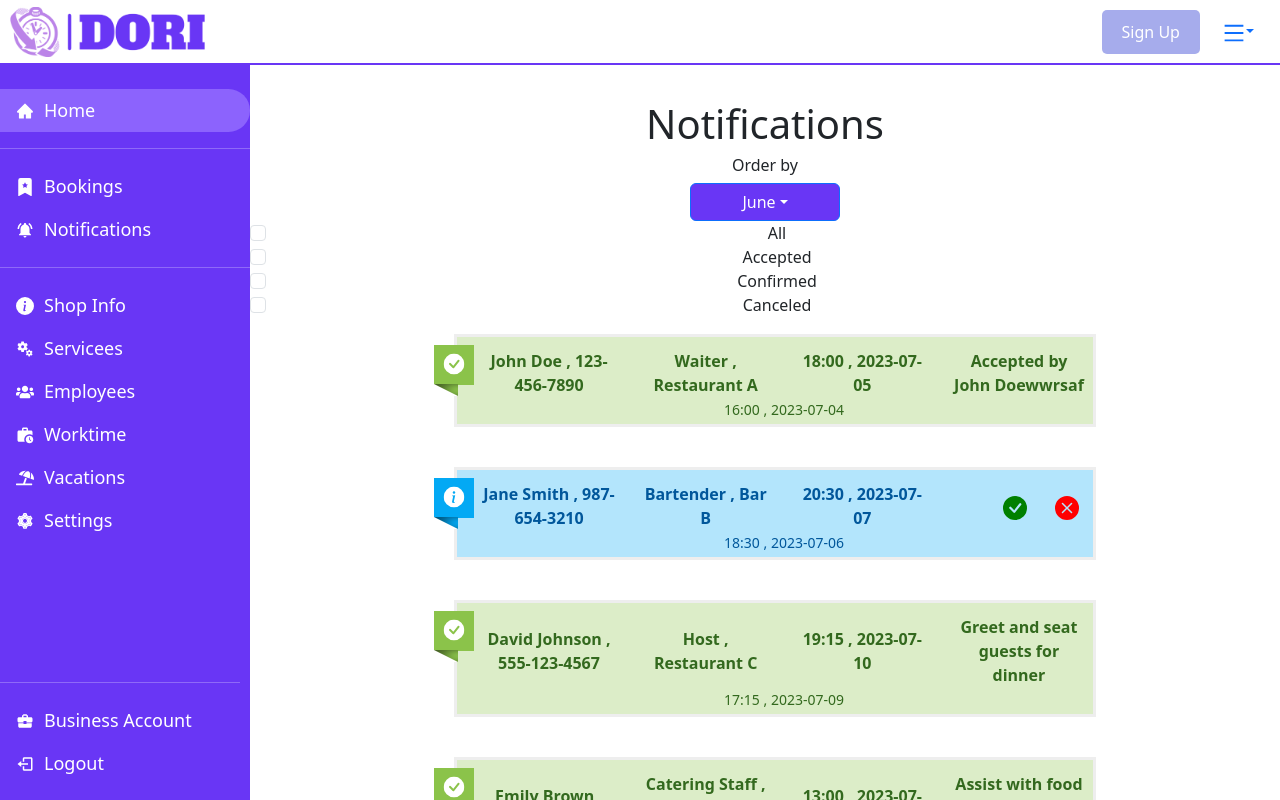
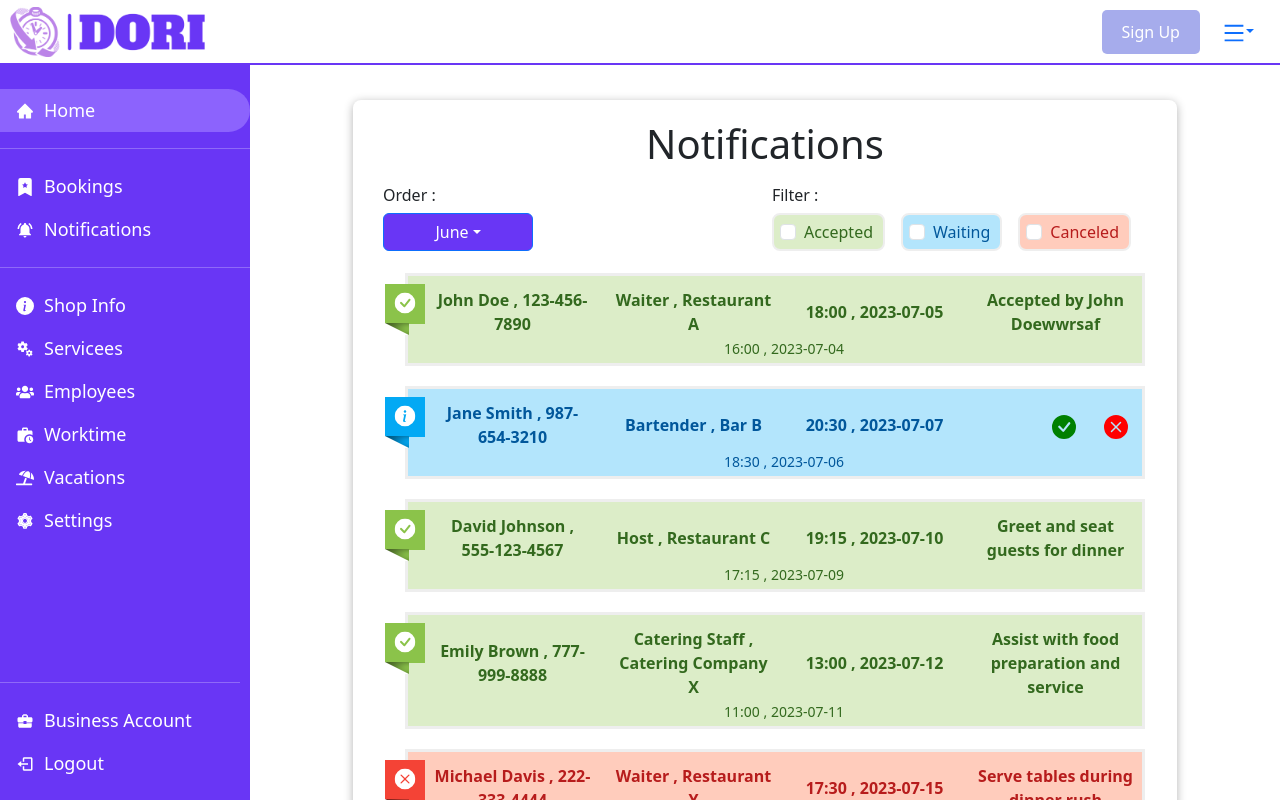
Before and after one commit to muradissa/Dori-Frontend, a React (Create React App) app: page /shop-account/notifications in a window 1280 px wide. Shown: the top 800 px of the page. Built offline with nearby package versions, Linux system fonts and the light colour scheme.

Commit message:
update design the notifications

```diff
--- a/src/App.css
+++ b/src/App.css
@@ -128,7 +128,7 @@
   max-width: 90%;
   width: 80%;
   margin: 0 auto;
-  padding: 20px;
+  /* padding: 20px; */
 }
 
 .table-container  h1 {
--- a/src/components/business/notifications/NotificationBox.jsx
+++ b/src/components/business/notifications/NotificationBox.jsx
@@ -213,7 +213,7 @@ function NotificationBox() {
 
         { notificationsData.length !== 0 && notificationsData.map(notification =>(
             <div className="row">
-                <div className="col-xs-12 col-sm-8 col-sm-offset-3">
+                <div className="col-xs-12 col-sm-12 col-sm-offset-3">
                     <div className="new-message-box">
                         <div className={`new-message-box-${checkNotificationStatus(notification.status)}`}>
                             {
--- a/src/components/business/notifications/Notifications.jsx
+++ b/src/components/business/notifications/Notifications.jsx
@@ -1,12 +1,14 @@
 import React ,{useState} from 'react';
 import Dropdown from 'react-bootstrap/Dropdown';
 import DropdownButton from 'react-bootstrap/DropdownButton';
+import Form from 'react-bootstrap/Form';
+
 import './notifications.css'
 
 import NotificationBox from './NotificationBox';
 function Notifications() {
   const months = [
-    'January', 'February', 'March', 'April', 'May', 'June',
+    'Waiting First', 'February', 'March', 'April', 'May', 'June',
     'July', 'August', 'September', 'October', 'November', 'December'
   ];
   const [isChecked, setIsChecked] = useState(false);
@@ -18,41 +20,43 @@ function Notifications() {
   return (
     <div className='notifications'>
       <h1>Notifications</h1>
-          <div className='notifications-radio-status'>
-              {/** Show */}
-              <div>
-                  <h6>Order by</h6>
+          <div className='notifications-order-filter'>
+              {/** Order */}
+              <div className='notifications-order'>
+                  <h6>Order :</h6>
                   <DropdownButton id="dropdown-vacation-button1" title={months[selectedMonth]} value={selectedMonth}>
                     {months.map((month, index) => (
                         <Dropdown.Item key={index} value={index} onClick={(e)=>setSelectedMonth(index)}>{month}</Dropdown.Item>
                     ))}
                   </DropdownButton>
               </div>
-              {/** Order */}
-              <div className="form-check">
-                <input className="form-check-input" type="checkbox" id="allCheckbox" checked={isChecked} onChange={handleCheckboxChange}/>
-                <label className="form-check-label" htmlFor="allCheckbox">
-                  All
-                </label>
-                <br />
-                <input className="form-check-input" type="checkbox" id="acceptedCheckbox" checked={isChecked} onChange={handleCheckboxChange}/>
-                <label className="form-check-label" htmlFor="acceptedCheckbox">
-                  Accepted
-                </label>
-                <br />
-                <input
-                  className="form-check-input" type="checkbox" id="confirmedCheckbox" checked={isChecked} onChange={handleCheckboxChange}
-                />
-                <label className="form-check-label" htmlFor="confirmedCheckbox">
-                  Confirmed
-                </label>
-                <br />
-                <input className="form-check-input" type="checkbox"  id="canceledCheckbox"  checked={isChecked}  onChange={handleCheckboxChange}/>
-                <label className="form-check-label" htmlFor="canceledCheckbox">
-                  Canceled
-                </label>
-              </div>
 
+              {/** Filter */}
+              <Form className="notifications-filter">
+                <h6>Filter : </h6>
+                  <div key={`inline-checkbox}`} >
+                    <Form.Check
+                      inline
+                      label="Accepted"
+                      name="group1"
+                      type="checkbox"
+                      id={`inline-checkbox-1`}
+                    />
+                    <Form.Check
+                      inline
+                      label="Waiting"
+                      name="group1"
+                      type="checkbox"
+                      id={`inline-checkbox-2`}
+                    />
+                    <Form.Check
+                      inline
+                      label="Canceled"
+                      type="checkbox"
+                      id={`inline-checkbox-3`}
+                    />
+                  </div>
+              </Form>
           </div>
           <NotificationBox></NotificationBox>
     </div>
--- a/src/components/business/notifications/notifications.css
+++ b/src/components/business/notifications/notifications.css
@@ -1,12 +1,61 @@
 
 .notifications{
-    width: 100%;
-    margin: auto auto;
+    width: 80%;
+    margin: 0 auto;
+    padding: 20px;
+    background-color: #ffffff;
+    border-radius: 8px;
+    box-shadow: 0 2px 10px rgba(0, 0, 0, 0.3);
+}
+.notifications-order{
+    /* display: flex;
+    gap: 1rem;
+    align-items: end; */
+    text-align: start;
+
+}
+.notifications-order-filter{
+    display: flex;
+    justify-content: space-between;
+    padding: 10px;
 }
 
 
+.notifications-filter{
+    /* display: flex;
+    gap: 1rem;
+    align-items: end; */
+    text-align: start;
+}
+.form-check-inline{
+    border: 2px solid #eeeeee;
+    padding: 5px 10px 5px 30px;
+    border-radius: 8px ;
+    cursor: pointer;
+    align-items: end;
 
 
+}
+.form-check-inline label{
+    cursor: pointer;
+
+}
+.form-check-inline:nth-child(1){
+    cursor: pointer;
+
+    padding: 5px 10px 5px 30px;
+    color: #33691E;
+    background: #DCEDC8;
+
+}
+.form-check-inline:nth-child(2){
+    color: #01579B;
+    background: #B3E5FC;
+}
+.form-check-inline:nth-child(3){
+    color: #b71c1c;
+    background: #FFCCBC;
+}
 /*==================================================
 =            Bootstrap 3 Media Queries             =
 ==================================================*/
@@ -126,9 +175,9 @@
   /*******Nuevos mensajes de error******/
 
 .new-message-box {
-    margin: 15px 0;
+    margin: 5px 0;
     padding-left: 20px;
-    margin-bottom: 25px!important;
+    /* margin-bottom: 25px!important; */
 }
 .row{
     justify-content: center;
```
